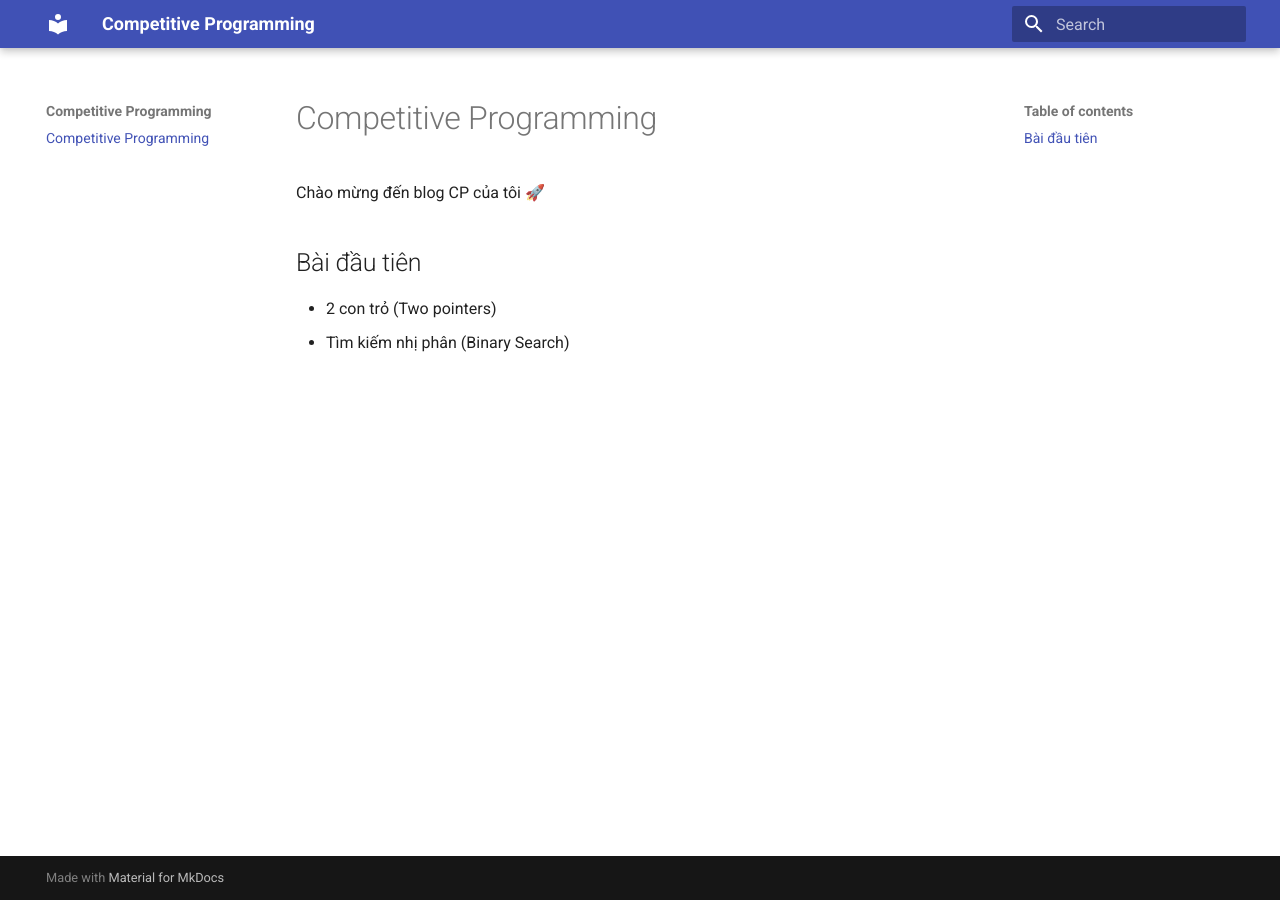
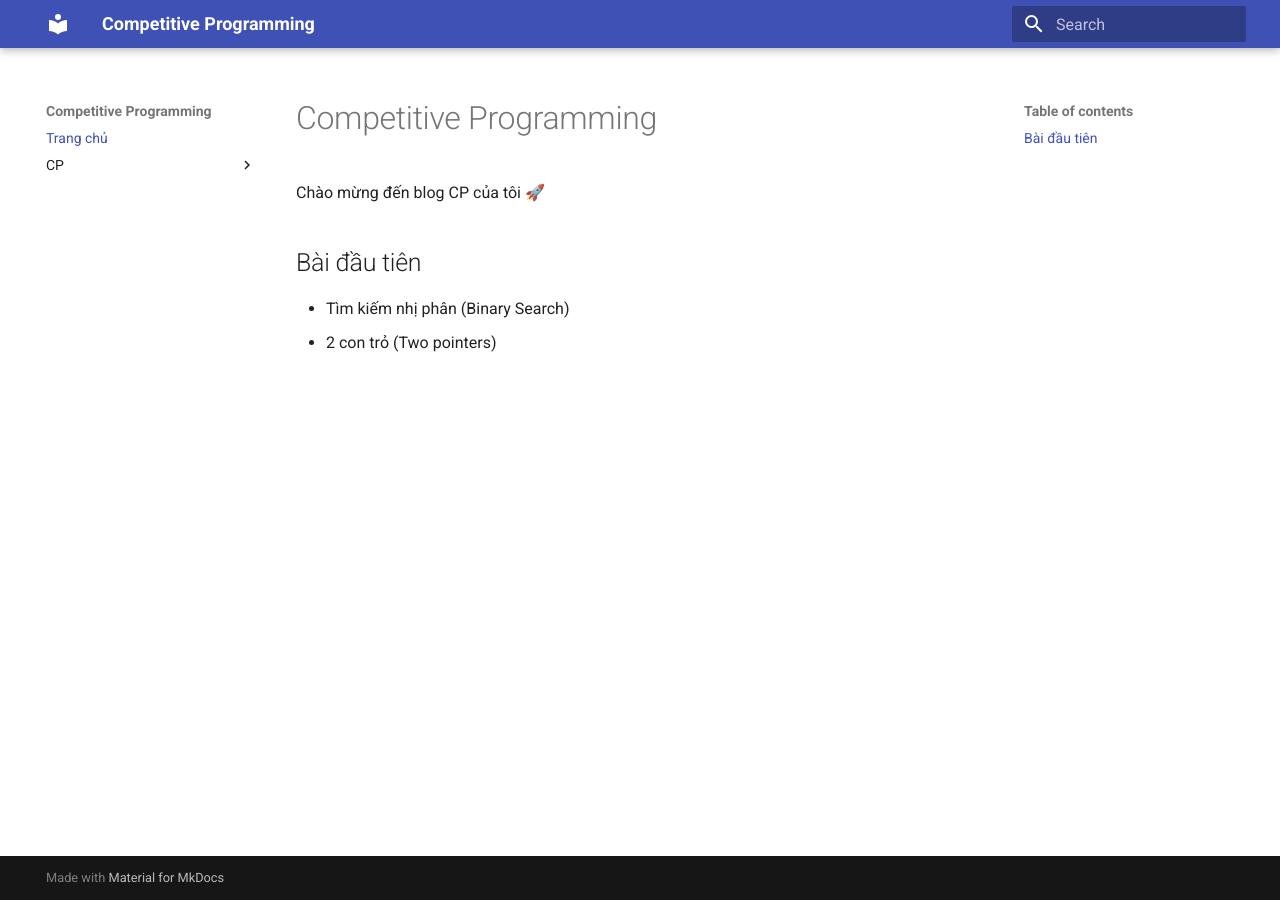
Before and after one commit to hmtrung2305/competitiveprogramming, an MkDocs documentation site: the page built from docs/index.md, in a window 1280 px wide. Built offline with MkDocs 1.6.1 and Material for MkDocs 9.7.7, drawn with Linux system fonts in a browser that asks for light colours.

Commit message:
update content

```diff
--- a/docs/index.md
+++ b/docs/index.md
@@ -3,5 +3,5 @@
 Chào mừng đến blog CP của tôi 🚀
 
 ## Bài đầu tiên
+- Tìm kiếm nhị phân (Binary Search)
 - 2 con trỏ (Two pointers)
-- Tìm kiếm nhị phân (Binary Search)
--- a/mkdocs.yml
+++ b/mkdocs.yml
@@ -3,3 +3,32 @@ site_url: https://hmtrung2305.github.io/competitiveprogramming/
 
 theme:
   name: material
+  palette:
+    - scheme: default
+      primary: indigo
+      accent: indigo
+    - media: "(prefers-color-scheme: light)"
+      scheme: default
+      primary: indigo
+      toggle:
+        icon: material/weather-night
+        name: Dark mode
+    - media: "(prefers-color-scheme: dark)"
+      scheme: slate
+      primary: indigo
+      toggle:
+        icon: material/weather-sunny
+        name: Light mode
+
+nav:
+  - Trang chủ: index.md
+  - CP:
+      - Tìm kiếm nhị phân: cp/binarysearch.md
+      - 2 con trỏ: cp/twopointers.md
+
+plugins:
+  - search
+
+markdown_extensions:
+  - pymdownx.arithmatex:
+      generic: true
```
Also changed, not shown: docs/cp/binarysearch.md (added, +9 -0 lines), docs/cp/twopointers.md (added, +4 -0 lines).
